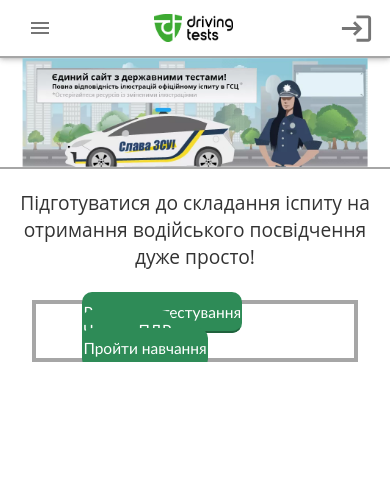
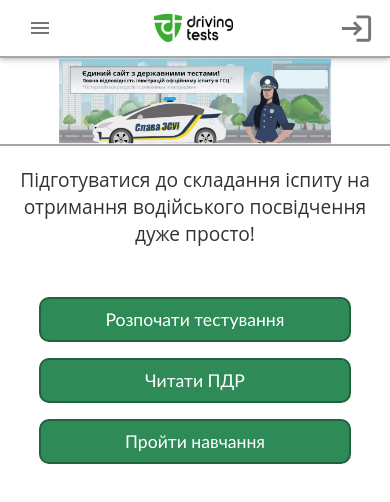
Before and after one commit to ILabiak/driverTests, a React (Create React App) app in the folder client/: page / in a window 390 px wide. Shown: the top 502 px of the page. Built offline with nearby package versions, Linux system fonts and the light colour scheme.

Commit message:
add responsive design for main page

```diff
--- a/client/src/components/Main.jsx
+++ b/client/src/components/Main.jsx
@@ -9,6 +9,7 @@ import Paper from '@mui/material/Paper';
 import Container from '@mui/material/Container';
 import bannerLong from '../media/banner-long.png';
 import bannerShort from '../media/banner-short.webp'
+import { height, width } from '@mui/system';
 
 function Main() {
     const {
@@ -81,29 +82,29 @@ function Main() {
                             flexDirection: 'column',
                             justifyContent: 'center',
                             alignContent: 'center',
-                            border: '2px solid #a6a6a6',
+                            // border: '2px solid #a6a6a6',
                         }}>
                             <Box className='row2' sx={{
+                                flexDirection: 'column',
+                            }}>
+                                <Grid container spacing={12} sx={{
                                     display: { xs: 'none', md: 'flex' },
-                                border: '2px solid #a6a6a6',
                                 }}>
-                                <Grid container spacing={12}>
-                                    <Grid item>
+                                    <Grid item md={4} xs={12}>
                                         <div className='col1'>
                                             <span className='iconLearn'></span>
                                             <span>Вчися</span>
                                         </div>
                                     </Grid>
-                                    <Grid item>
+                                    <Grid item md={4}>
                                         <div className='col1'>
                                             <span className='iconLearn'></span>
                                             <a href="">
                                                 <span>Проходь тести</span>
                                             </a>
-
                                         </div>
                                     </Grid>
-                                    <Grid item>
+                                    <Grid item md={4}>
                                         <div className='col1'>
                                             <span className='iconLearn'></span>
                                             <span>Складай іспит</span>
@@ -111,68 +112,41 @@ function Main() {
                                     </Grid>
                                 </Grid>
 
-
-
-                            </Box>
                                 <Box className='row3' sx={{
+                                    marginTop: '20px'
+                                }}>
+                                    <Grid container spacing={{ xs: 2, md: 12 }} sx={{
                                         flexDirection: { xs: 'column', md: 'initial' }
                                     }}>
+                                        <Grid item xs={4}>
+                                            <Box className='row3-button' sx={{
+                                                width: { xs: '80vw', md: '180px' }
+                                            }}>
+                                                <a href='start-testing'>Розпочати тестування</a>
                                             </Box>
-                            {/* <div className='row3'>
-                                <a href='start-testing'>Розпочати тестування</a>
-                                <a href='read-pdr'>Читати ПДР</a>
-                                <a href='start-learning'>Пройти навчання</a>
-                            </div> */}
-                            <Box className='row3' sx={{
-                                border: '2px solid #a6a6a6',
+                                        </Grid>
+                                        <Grid item xs={4}>
+                                            <Box className='row3-button' sx={{
+                                                width: { xs: '80vw', md: '180px' }
                                             }}>
-                                <Grid container>
-                                    <Grid item>
-                                        <a href='start-testing'>Розпочати тестування</a>
+                                                <a href='start-testing'>Читати ПДР</a>
+                                            </Box>
                                         </Grid>
-                                    <Grid item>
-                                        <a href='start-testing'>Читати ПДР</a>
-                                    </Grid>
-                                    <Grid item>
-                                        <a href='start-testing'>Пройти навчання</a>
+                                        <Grid item xs={4}>
+                                            <Box className='row3-button' sx={{
+                                                width: { xs: '80vw', md: '180px' }
+                                            }}>
+                                                <a href='start-testing'>Пройти навчання </a>
+                                            </Box>
                                         </Grid>
                                     </Grid>
                                 </Box>
-
+                            </Box>
                         </Box>
                     </Container>
-
                 </Box>
             </Container>
             <div className='container homepage'>
-
-                {/* <div className='row'>
-                    <div className='row1'>
-                        <h1>
-                            Підготуватися до складання іспиту на отримання водійського
-                            посвідчення дуже просто!
-                        </h1>
-                    </div>
-                    <div className='row2'>
-                        <div className='col1'>
-                            <span className='iconLearn'></span>
-                            <span>Вчися</span>
-                        </div>
-                        <div className='col1'>
-                            <span className='iconLearn'></span>
-                            <span>Проходь тести</span>
-                        </div>
-                        <div className='col1'>
-                            <span className='iconLearn'></span>
-                            <span>Складай іспит</span>
-                        </div>
-                    </div>
-                    <div className='row3'>
-                        <a href='start-testing'>Розпочати тестування</a>
-                        <a href='read-pdr'>Читати ПДР</a>
-                        <a href='start-learning'>Пройти навчання</a>
-                    </div>
-                </div> */}
             </div>
         </div >
     );
--- a/client/src/components/main.css
+++ b/client/src/components/main.css
@@ -190,8 +190,10 @@
 
 .col1 {
   display: block;
-  width: 26vh;
-  height: 26vh;
+  /* width: 26vh; */
+  /* height: 26vh; */
+  height: 200px;
+  width: 180px;
   border: 2px solid #a6a6a6;
   font-size: calc(12px + 1.5vmin);
   color: #333;
@@ -223,11 +225,30 @@
   justify-content: center;
 }
 
-.row3 a {
-  /* margin: 10vh; */
-  /* width: 26vh; */
-  width: auto;
-  margin: 0 5.5vh;
+.row3-button{
+  width: 180px;
+  height: auto;
+  border: 2px solid #20623d;
+  padding: 10px 0;
+  border-radius: 10px;
+  background-color: #2e8b57;
+}
+
+.row3-button a{
+  /* height: 30px; */
+  width: 100%;
+  color: #fff;
+  text-align: center;
+  font-family: 'Gill Sans';
+  font-size: 1.1rem;
+  text-decoration: none;
+  /* background: #2e8b57; */
+  border-radius: 10px;
+  /* padding: 10px 0; */
+}
+
+ .row3-a {
+  /* width: 180px; */
   color: #fff;
   text-align: center;
   font-family: 'Gill Sans';
@@ -239,7 +260,7 @@
   background: #2e8b57;
   border-radius: 10px;
   border: 1px solid transparent;
-  border-bottom: 2px solid #20623d;
+  border: 2px solid #a6a6a6;
   padding: 10px 0;
 }
 
```
Lines whose indentation alone changed are shown as unchanged.
